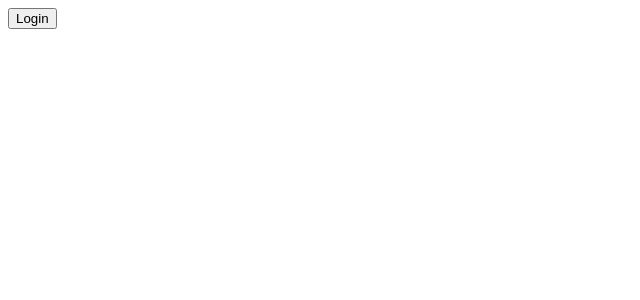
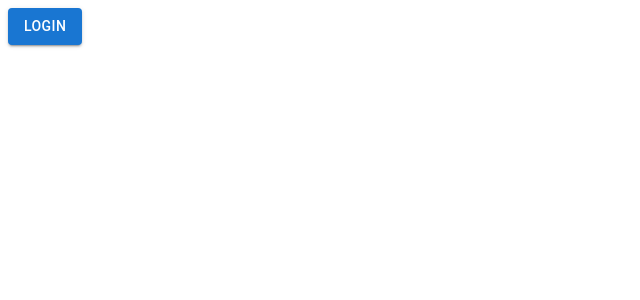
Before and after one commit to David-S409/tuffy-forum, a React (Vite) app: page /login in a window 1280 px wide. Shown: the top 300 px of the page, without its empty margins (0-640 px from the left). Built offline with nearby package versions, Linux system fonts and the light colour scheme.

Commit message:
:sparkles: added material UI

```diff
--- a/src/pages/HomePage.tsx
+++ b/src/pages/HomePage.tsx
@@ -1,8 +1,10 @@
 import { useSelector } from 'react-redux';
+import LoginPage from './login/LoginPage';
 
 function Home() {
   const user = useSelector((state: any) => state.app.user);
-  return <h1>Hello World {user.id}</h1>;
+
+  return user ? <h1> TUFFY FORUM {user.id} </h1> : <LoginPage />;
 }
 
 export default Home;
--- a/src/pages/login/LoginPage.tsx
+++ b/src/pages/login/LoginPage.tsx
@@ -2,6 +2,7 @@ import axios from 'axios';
 import React from 'react';
 import { useDispatch } from 'react-redux';
 import { useNavigate } from 'react-router-dom';
+import Button from '@mui/material/Button';
 import { setIsAuth, setUser } from '../../appSlice';
 
 export default function LoginPage() {
@@ -42,9 +43,9 @@ export default function LoginPage() {
   };
   return (
     <div>
-      <button type="button" onClick={googleSSO}>
+      <Button variant="contained" type="button" onClick={googleSSO}>
         Login
-      </button>
+      </Button>
     </div>
   );
 }
```
Also changed, not shown: package.json (+10 -3 lines), 1 other file (tests, documents, lock files or other folders).
